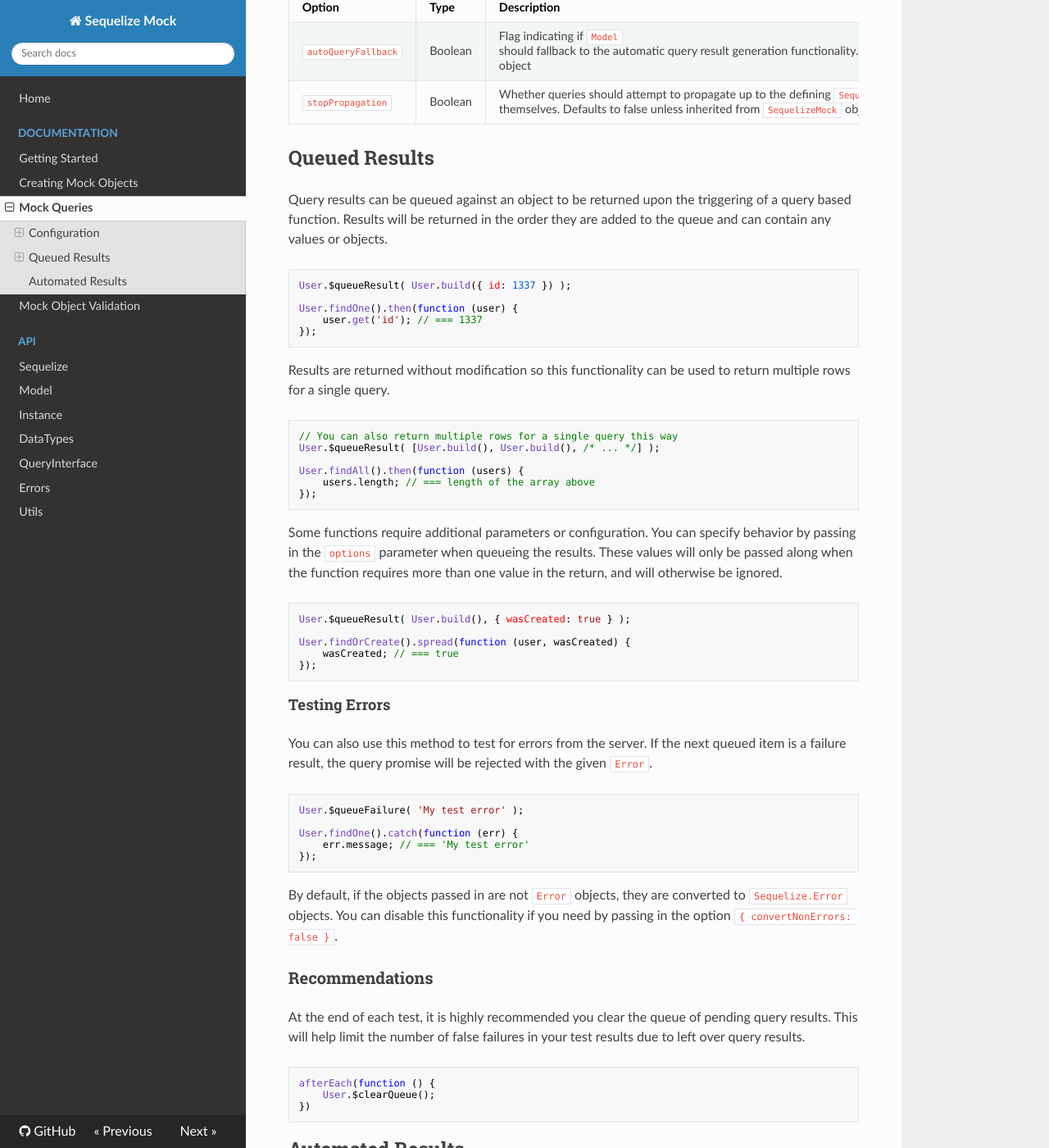
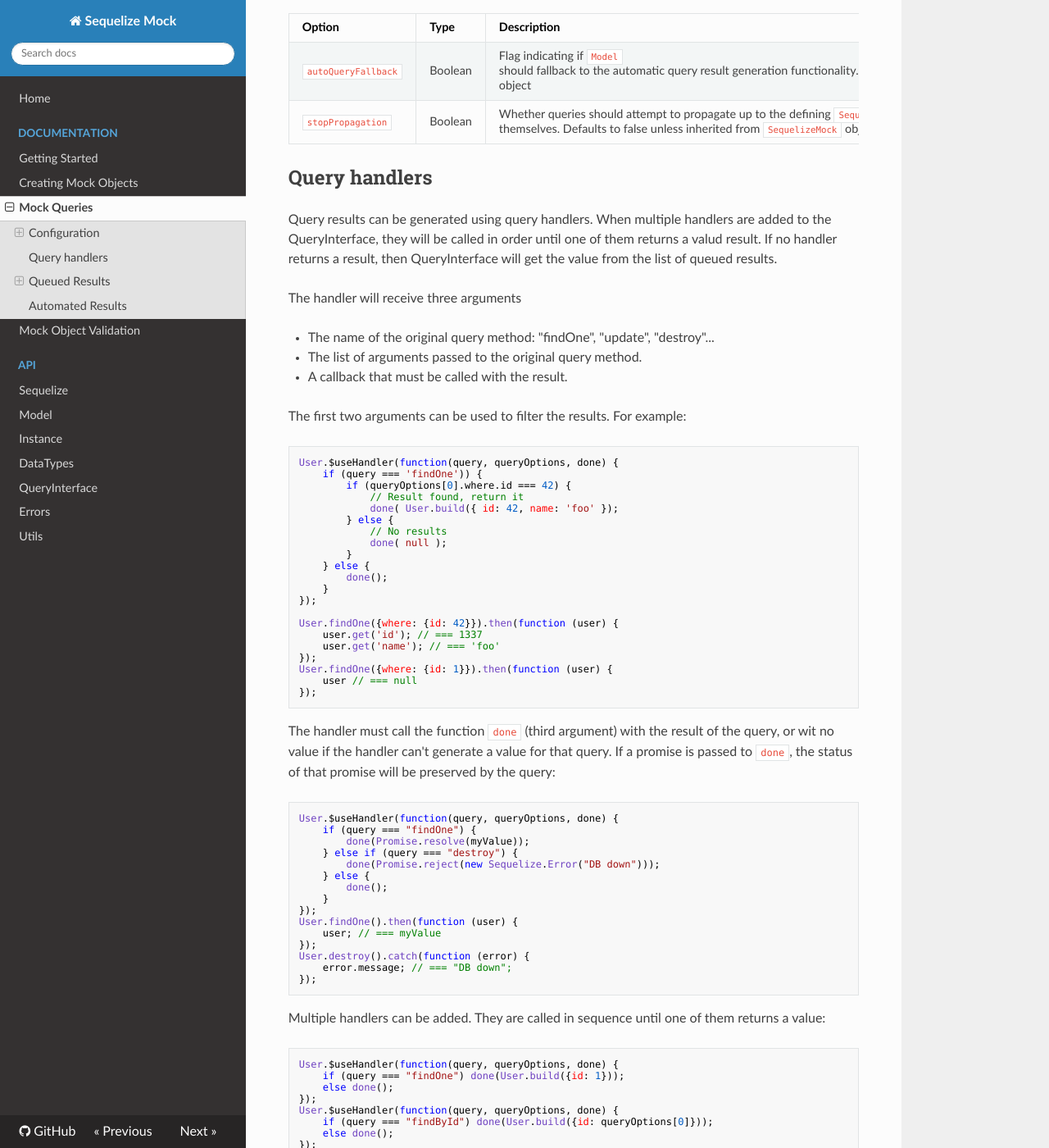
Before and after one commit to BlinkUX/sequelize-mock, an MkDocs documentation site: the page built from docs/docs/mock-queries.md, in a window 1280 px wide and 1400 px high, scrolled down 1213 px. Shown: the whole window at 82% size. Built offline with MkDocs 1.6.1, drawn with Linux system fonts in a browser that asks for light colours; nearby versions of some CDN libraries; old or Windows-style settings are respelled for this version of MkDocs; some of the changed text lies outside the part shown.

Commit message:
Doc for query handlers

````diff
--- a/docs/docs/mock-queries.md
+++ b/docs/docs/mock-queries.md
@@ -2,14 +2,15 @@
 
 Sequelize Mock utilizes a special `QueryInterface` to be utilized for testing. This interface is provided and attached to give you full control over how results for queries may be returned and allows you to tweak the particulars of returned results as you need for your testing.
 
-When you call into a function that would run a DB query in standard Sequelize, this function instead calls into our special test `QueryInterface` object to get the results for the query. Query results can be either manually queued up based on what your code may expect next, or automatically filled in from the `Model`'s defined default values.
+When you call into a function that would run a DB query in standard Sequelize, this function instead calls into our special test `QueryInterface` object to get the results for the query. Query results can be either manually queued up based on what your code may expect next, automatically filled in from the `Model`'s defined default values, or dynamically generated.
 
 Each query will return the first availble result from the list.
 
-  1. The next result queued for the object the query is being run on
-  2. If not available, it will return the next result queued for any parent object. For Models, this is the `Sequelize` object the Model was defined with (using `db.define`)
-  3. If not available and being called on a `Model`, it will return an automatically generated result based on the defaults of the `Model` being queried, *unless configured otherwise*
-  4. Any fallback function defined in the configuration for the object
+  1. The value generated by a query handler
+  2. If not available, the next result queued for the object the query is being run on
+  3. If not available, it will return the next result queued for any parent object. For Models, this is the `Sequelize` object the Model was defined with (using `db.define`)
+  4. If not available and being called on a `Model`, it will return an automatically generated result based on the defaults of the `Model` being queried, *unless configured otherwise*
+  5. Any fallback function defined in the configuration for the object
 
 If none of the above resolve to a returnable result, a `EmptyQueryQueueError` excepction will be thrown.
 
@@ -34,6 +35,90 @@ Option | Type | Description
 --- | --- | ---
 `autoQueryFallback` | Boolean | Flag indicating if `Model` should fallback to the automatic query result generation functionality. Defaults to true unless inherited from `SequelizeMock` object
 `stopPropagation` | Boolean | Whether queries should attempt to propagate up to the defining `SequelizeMock` if they are not resolved by the `Model` themselves. Defaults to false unless inherited from `SequelizeMock` object
+
+
+## Query handlers
+
+Query results can be generated using query handlers. When multiple handlers are added to the QueryInterface, they will be called in order until one of them returns a valud result. If no handler returns a result, then QueryInterface will get the value from the list of queued results.
+
+The handler will receive three arguments
+
+- The name of the original query method: "findOne", "update", "destroy"...
+- The list of arguments passed to the original query method.
+- A callback that must be called with the result.
+
+The first two arguments can be used to filter the results. For example:
+
+```javascript
+User.$useHandler(function(query, queryOptions, done) {
+	if (query === 'findOne')) {
+		if (queryOptions[0].where.id === 42) {
+			// Result found, return it
+			done( User.build({ id: 42, name: 'foo' });
+		} else {
+			// No results
+			done( null );
+		}
+	} else {
+		done();
+	}
+});
+
+User.findOne({where: {id: 42}}).then(function (user) {
+	user.get('id'); // === 1337
+	user.get('name'); // === 'foo'
+});
+User.findOne({where: {id: 1}}).then(function (user) {
+	user // === null
+});
+```
+
+The handler must call the function `done` (third argument) with the result of the query, or wit no value if the handler can't generate a value for that query. If a promise is passed to `done`, the status of that promise will be preserved by the query:
+
+```javascript
+User.$useHandler(function(query, queryOptions, done) {
+	if (query === "findOne") {
+		done(Promise.resolve(myValue));
+	} else if (query === "destroy") {
+		done(Promise.reject(new Sequelize.Error("DB down")));
+	} else {
+		done();
+	}
+});
+User.findOne().then(function (user) {
+	user; // === myValue
+});
+User.destroy().catch(function (error) {
+	error.message; // === "DB down";
+});
+```
+
+Multiple handlers can be added. They are called in sequence until one of them returns a value:
+
+```javascript
+User.$useHandler(function(query, queryOptions, done) {
+	if (query === "findOne") done(User.build({id: 1}));
+	else done();
+});
+User.$useHandler(function(query, queryOptions, done) {
+	if (query === "findById") done(User.build({id: queryOptions[0]}));
+	else done();
+});
+User.$useHandler(function(query, queryOptions, done) {
+	if (query === "findOrCreate") done(User.build({id:1000}));
+	else done();
+});
+
+User.findOne().then(function (user) {
+	user.get('id'); // === 1
+});
+User.findById(123).then(function (user) {
+	user.get('id'); // === 123
+});
+User.findOrCreate().then(function (user) {
+	user.get('id'); // === 1000
+});
+```
 
 ## Queued Results
 
@@ -84,11 +169,15 @@ By default, if the objects passed in are not `Error` objects, they are converted
 
 ### Recommendations
 
-At the end of each test, it is highly recommended you clear the queue of pending query results. This will help limit the number of false failures in your test results due to left over query results.
+At the end of each test, it is highly recommended you clear the queue of pending query results and query handlers. This will help limit the number of false failures in your test results due to left over query results.
 
 ```javascript
 afterEach(function () {
-	User.$clearQueue();
+	User.$clearResults();
+
+	// Equivalent to calling:
+	//   User.$clearQueue();
+	//   User.$clearHandlers();
 })
 ```
 
````
